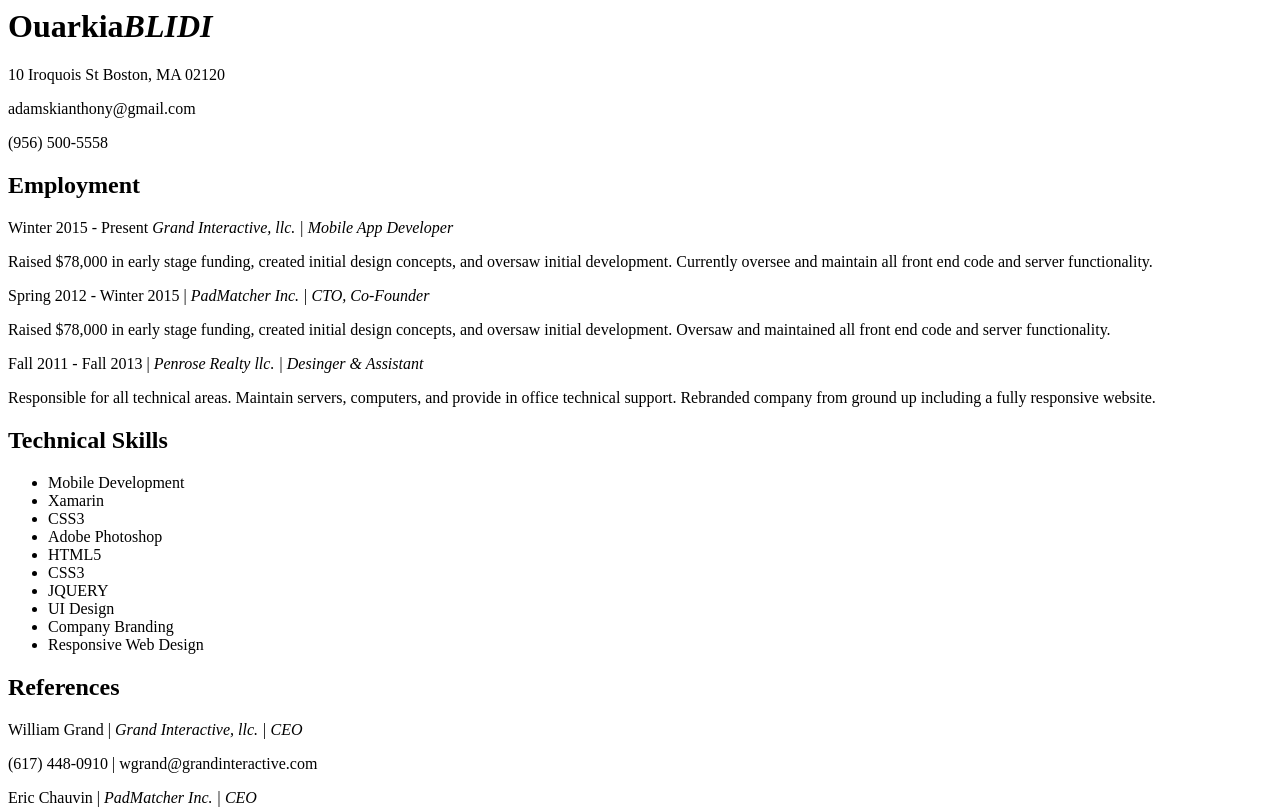
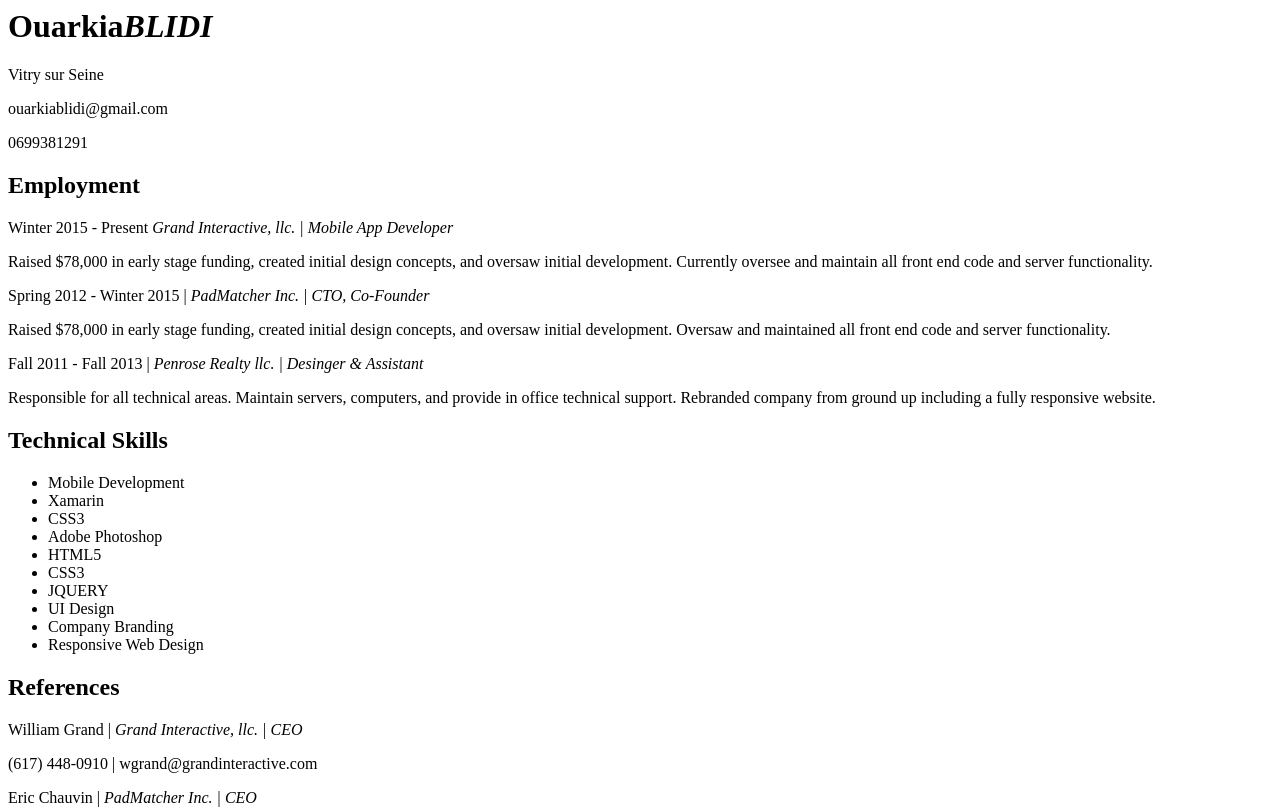
Before and after one commit to Ouarkia/cv, a plain HTML site: page index.html in a window 1280 px wide. Shown: the top 810 px of the page. Drawn offline with Linux system fonts and the light colour scheme; a web font is replaced by a local one.

Commit message:
Update index.html

```diff
--- a/index.html
+++ b/index.html
@@ -10,9 +10,9 @@
       <div class="name-text">
 
         <h1>Ouarkia<em>BLIDI</em></h1>
-        <p>10 Iroquois St Boston, MA 02120</p>
-        <p>adamskianthony@gmail.com</p>
-        <p>(956) 500-5558</p>
+        <p>Vitry sur Seine</p>
+        <p>ouarkiablidi@gmail.com</p>
+        <p>0699381291</p>
 
       </div>
 
```
